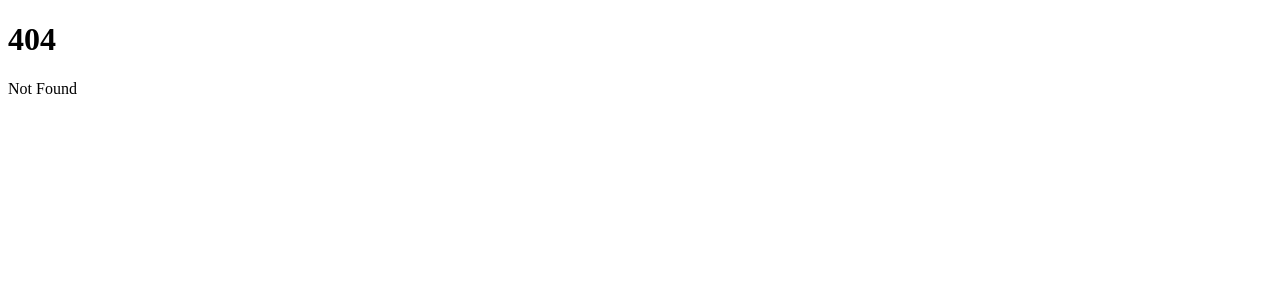
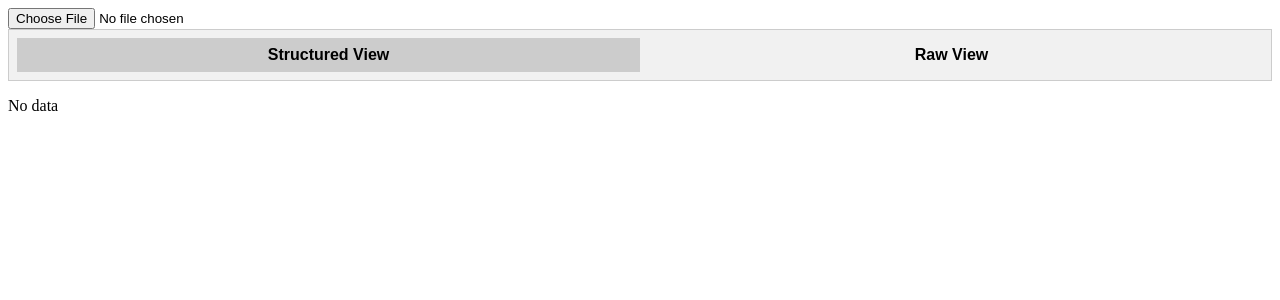
Before and after one commit to Team-Lodestone/nbt-edit, a SvelteKit app: page /example in a window 1280 px wide. Before the commit this address had no page. Shown: the top 300 px of the page. Built offline with nearby package versions, Linux system fonts and the light colour scheme.

Commit message:
docs: show example code

```diff
--- a/src/routes/+page.svelte
+++ b/src/routes/+page.svelte
@@ -40,7 +40,6 @@
 
 <span>OR</span>
 
-<!-- file upload -->
 <input type="file" accept=".nbt" bind:files={files} />
 
 {#await data}
--- /dev/null
+++ b/src/routes/example/+page.svelte
@@ -0,0 +1,23 @@
+<script lang="ts">
+	import 'compression-streams-polyfill';
+	import { Viewer } from '$lib';
+
+    let files: FileList | undefined;
+    let data: Promise<Uint8Array> | undefined;
+
+    $: if (files) {
+        data = files[0].arrayBuffer().then((buffer) => new Uint8Array(buffer));
+    } else {
+        data = undefined;
+    }
+</script>
+
+<input type="file" accept=".nbt" bind:files={files} />
+
+{#await data}
+    <p>Loading...</p>
+{:then data}
+    <Viewer {data} />
+{:catch error}
+    <p>{error}</p>
+{/await}
```
Also changed, not shown: 1 other file (tests, documents, lock files or other folders).
